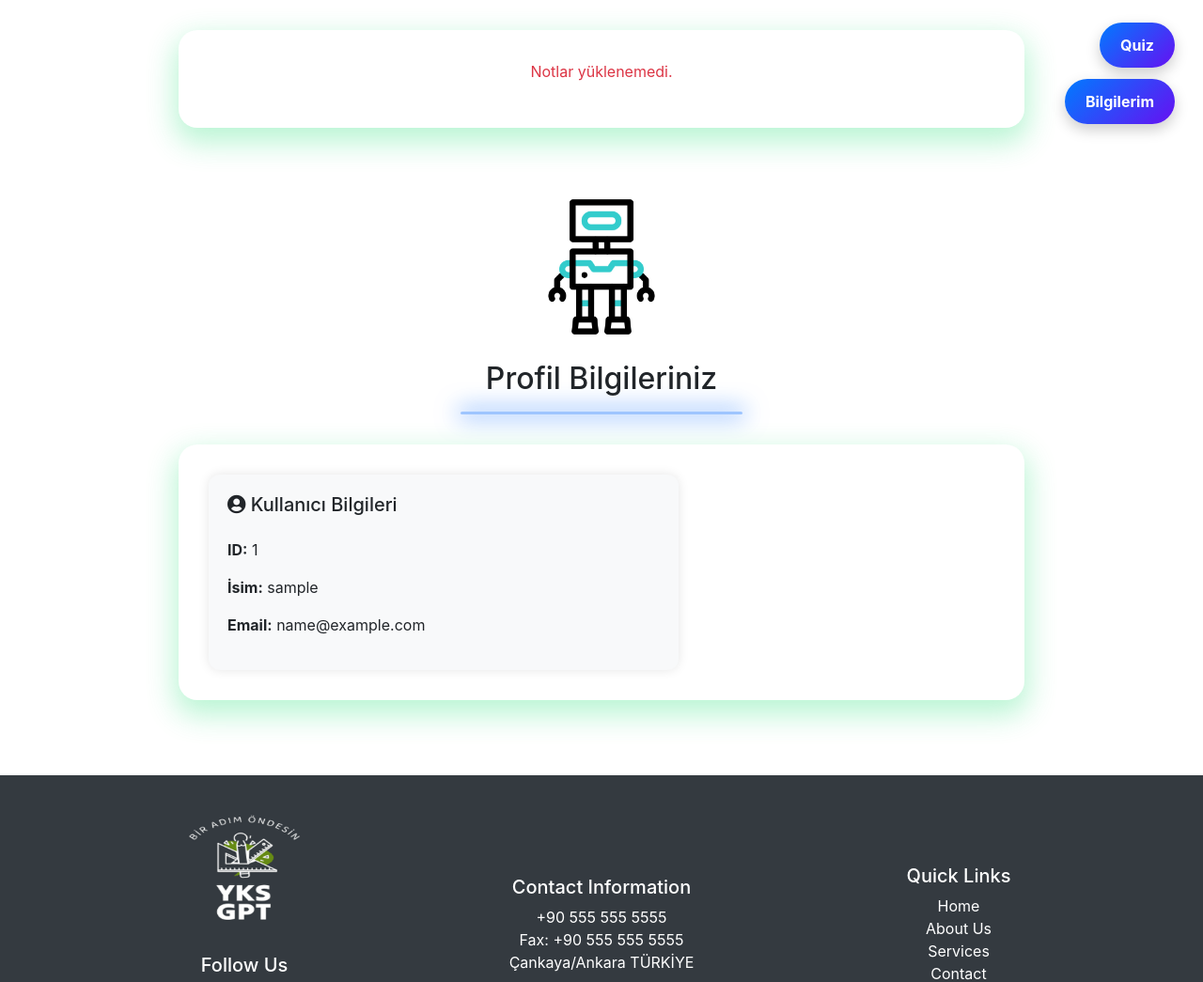
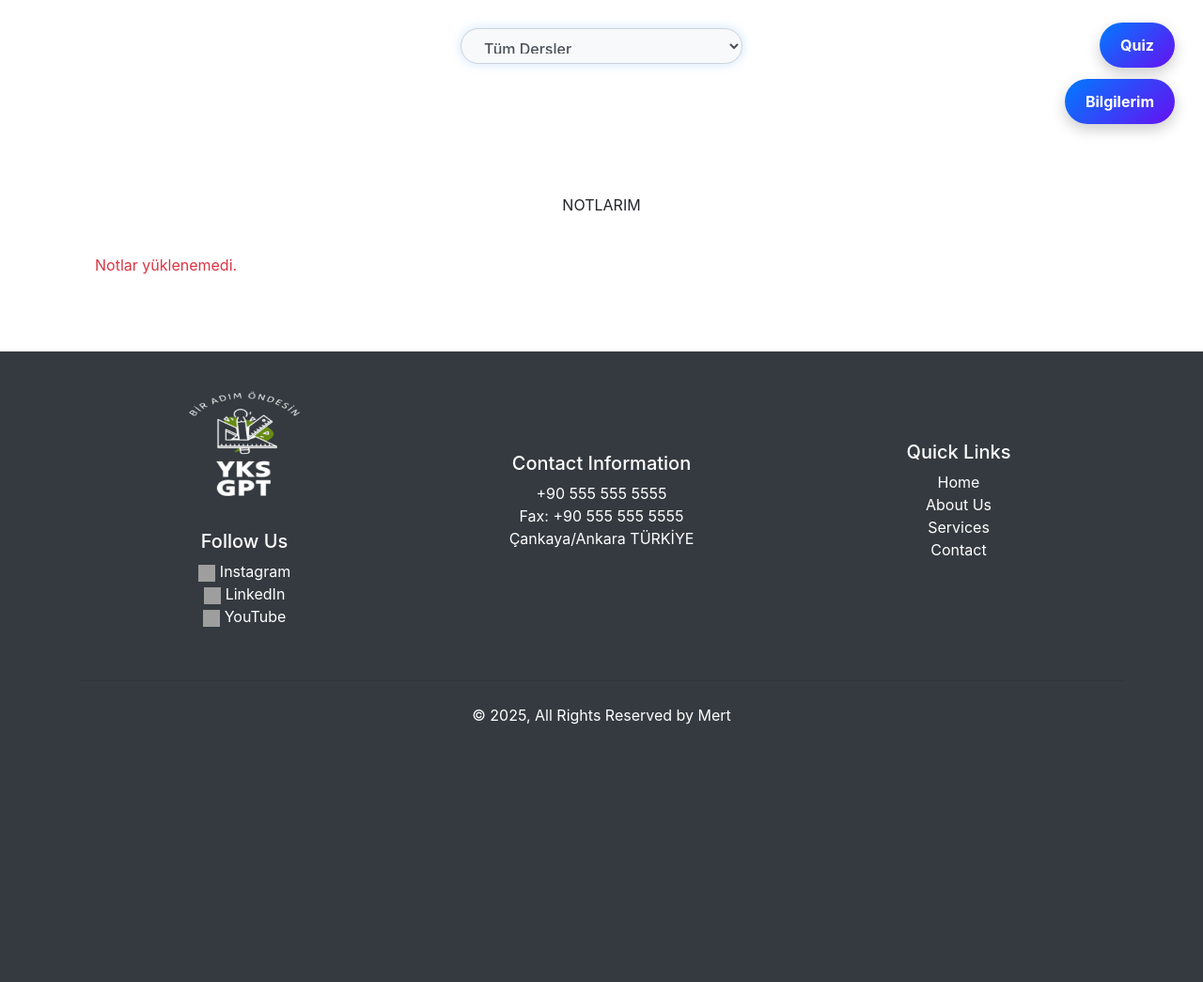
Before and after one commit to mertoguzhan55/btk, a Python web app: template app/templates/user_profile.html in a window 1280 px wide. Shown: the part 96-1141 px from the top of the page at 94% size. After the commit the page ends 867 px from the top, so only its background shows below. Run offline with Jinja, Linux system fonts and the light colour scheme; the template is opened without the code that fills it: most values are stand-ins (such as "Sample title", 1, 10 or a date in 2020); some libraries are stand-ins or nearby versions; grey boxes are pictures that could not be loaded.

Commit message:
all notes UI

```diff
--- a/app/templates/user_profile.html
+++ b/app/templates/user_profile.html
@@ -499,6 +499,89 @@
 
         /* Custom responsive height for message-container */
 
+        .note-card {
+        width: 300px;
+        height: 280px;
+        background: #fff;
+        border-radius: 16px;
+        box-shadow: 0 8px 25px rgba(0, 0, 0, 0.08);
+        transition: all 0.3s ease-in-out;
+        position: relative;
+        overflow: hidden;
+        display: flex;
+        flex-direction: column;
+        justify-content: space-between;
+    }
+
+    .note-card:hover {
+        transform: translateY(-5px);
+        box-shadow: 0 12px 30px rgba(0, 0, 0, 0.12);
+    }
+
+    .note-card h5 {
+        font-weight: bold;
+        margin-bottom: 0.5rem;
+    }
+
+    .note-card .note-preview {
+        flex-grow: 1;
+        font-size: 0.95rem;
+        color: #333;
+        overflow: hidden;
+        text-overflow: ellipsis;
+    }
+
+    .note-card .see-more-link {
+        display: inline-block;
+        font-size: 0.9rem;
+        color: #0d6efd;
+        margin-top: 0.5rem;
+    }
+
+    .note-card button {
+        align-self: flex-start;
+    }
+
+    /* Ders filtresi stil */
+    #subjectFilter {
+        max-width: 300px;
+        margin: 30px auto 10px auto;
+        display: block;
+        border-radius: 30px;
+        padding: 10px 20px;
+        background: #f8f9fa;
+        box-shadow: 0 0 12px rgba(0, 123, 255, 0.2);
+        font-weight: 500;
+        transition: box-shadow 0.3s ease;
+    }
+
+    #subjectFilter:hover {
+        box-shadow: 0 0 18px rgba(0, 123, 255, 0.4);
+    }
+
+    @media (max-width: 768px) {
+        .note-card {
+            width: 90%;
+        }
+
+        #subjectFilter {
+            width: 80%;
+        }
+    }
+
+    .note-grid {
+    display: grid;
+    grid-template-columns: repeat(auto-fill, minmax(280px, 1fr));
+    gap: 1.5rem;
+    justify-content: center;
+    padding: 1rem;
+}
+
+@media (max-width: 768px) {
+    .note-grid {
+        grid-template-columns: 1fr;
+    }
+}
 
     </style>
 
@@ -607,34 +690,32 @@
     </div>
 
 
-    <div class="message-container animate__fadeInBottomLeft message-container-responsive" id="message-container" style="height: auto; padding: 2rem; display: flex; flex-direction: column; align-items: center; gap: 1rem;">
-        <!-- Kullanıcı notları buraya JS ile eklenecek -->
-    </div>
 
 
 
+    <select id="subjectFilter" class="form-control" onchange="renderNotes(this.value)">
+        <option value="all">Tüm Dersler</option>
+        <option value="biyoloji">Biyoloji</option>
+        <option value="kimya">Kimya</option>
+        <option value="fizik">Fizik</option>
+        <option value="cografya">Coğrafya</option>
+        <option value="tarih">Tarih</option>
+        <!-- diğer dersler -->
+    </select>
 
     <div class="container my-5">
         <div class="chat-container">
             <div class="text-center mb-4">
                 <div class="gif-class">
-                    <img src="../static/img/chatbot.gif" alt="Görsel Yüklenemedi" width="200" height="170" class="img-fluid">
+                    <div style="height: 90px; width: 200px;"></div>
                 </div>
-                <h2>Profil Bilgileriniz</h2>
-                <div class="underline-shadow my-3"></div>
+                <div> NOTLARIM</div>
             </div>
 
             <!-- Ders seçme ve mesaj alanlarını kaldırıyoruz ama dış yapılar kalıyor -->
             <div class="form-group text-center" id="subject-selector-wrapper" style="display: none;"></div>
 
-            <div class="message-container animate__fadeInBottomLeft message-container-responsive" id="message-container" style="height: auto; padding: 2rem; display: flex; justify-content: center;">
-                <div style="width: 100%; max-width: 500px; background-color: #f8f9fa; border-radius: 12px; padding: 20px; box-shadow: 0 0 12px rgba(0,0,0,0.1);">
-                    <h5 class="text-left mb-4"><i class="fas fa-user-circle"></i> Kullanıcı Bilgileri</h5>
-                    <p><strong>ID:</strong> {{ user_id }}</p>
-                    <p><strong>İsim:</strong> {{ username }}</p>
-                    <p><strong>Email:</strong> {{ email }}</p>
-                </div>
-            </div>
+            <div id="note-div" class="note-grid"></div>
 
             <!-- Sesli kayıt bölümü de gizlendi -->
             <div class="center-record-wrapper d-none" id="recording-state"></div>
@@ -696,6 +777,28 @@
     </div>
   </div>
 
+  <!-- Note Detay Modalı -->
+<div class="modal fade" id="noteDetailModal" tabindex="-1" role="dialog" aria-labelledby="noteDetailModalLabel" aria-hidden="true">
+    <div class="modal-dialog modal-lg modal-dialog-centered" role="document">
+      <div class="modal-content p-4">
+        <div class="modal-header">
+          <h5 class="modal-title" id="noteDetailModalLabel">Not Detayı</h5>
+          <button type="button" class="close" data-dismiss="modal" aria-label="Kapat">
+            <span aria-hidden="true">&times;</span>
+          </button>
+        </div>
+        <div class="modal-body">
+          <h5 id="modal-note-title" class="text-primary"></h5>
+          <small class="text-muted d-block mb-2">Ders: <span id="modal-note-subject"></span></small>
+          <p id="modal-note-content" style="white-space: pre-wrap;"></p>
+        </div>
+        <div class="modal-footer">
+          <button class="btn btn-secondary" data-dismiss="modal">Kapat</button>
+        </div>
+      </div>
+    </div>
+  </div>
+
 
     <footer class="bg-dark text-white py-4">
         <div class="container">
@@ -741,7 +844,9 @@
     <script type='text/javascript' src='../static/js/index.js'></script>
 
     <script>
-        document.addEventListener("DOMContentLoaded", fetchUserNotes);
+        document.addEventListener("DOMContentLoaded", () => {
+    renderNotes("all");
+});
         let isRecording = false;
     let stream = null;
     let mediaRecorder = null;
@@ -942,32 +1047,41 @@
 }
 
 
-
-
-async function fetchUserNotes() {
-    const container = document.getElementById("message-container");
+async function renderNotes(subject) {
+    const container = document.getElementById("note-div");
     container.innerHTML = "";
 
+    let url = "/get_user_notes";
+    if (subject) {
+        url += `/${subject}`;
+    }
+
     try {
-        const res = await fetch(`/get_user_notes`);
+        const res = await fetch(url);
         const data = await res.json();
+        const filteredNotes = data.notes || [];
 
-        if (data.notes.length === 0) {
-            container.innerHTML = "<p class='text-muted'>Henüz notunuz yok.</p>";
+        if (filteredNotes.length === 0) {
+            container.innerHTML = "<p class='text-muted text-center w-100'>Bu derse ait not bulunamadı.</p>";
             return;
         }
 
-        data.notes.forEach(note => {
+        filteredNotes.forEach(note => {
             const card = document.createElement("div");
-            card.className = "card w-100 p-3 shadow-sm";
-            card.style.maxWidth = "600px";
+            card.className = "note-card card shadow-sm p-3";
+            card.style.cursor = "pointer";
+            card.onclick = () => showNoteModal(note);
+
+            const fullNote = note.note;
+            const isLong = fullNote.length > 300;
+            const preview = isLong ? fullNote.slice(0, 250) + "..." : fullNote;
 
             card.innerHTML = `
-                <h5 class="text-primary">${note.label} <small class="text-muted">(${note.subject})</small></h5>
-                <p>${note.note}</p>
-                <button class="btn btn-sm btn-danger mt-2" onclick="deleteNote('${note.subject}', ${note.id})">
-                    Sil
-                </button>
+                <h5 class="text-primary">${note.label}</h5>
+                <small class="text-muted mb-2 d-block">Ders: ${note.subject}</small>
+                <p class="note-preview">${preview}</p>
+                ${isLong ? `<a href="#" class="text-info see-more-link" onclick="toggleNote(this, \`${fullNote.replace(/`/g, "\\`")}\`); return false;">Devamını gör</a>` : ""}
+                <button class="btn btn-sm btn-danger mt-2" onclick="deleteNote('${note.subject}', ${note.id})">Sil</button>
             `;
 
             container.appendChild(card);
@@ -979,6 +1093,48 @@
     }
 }
 
+// async function fetchUserNotes() {
+//     const container = document.getElementById("message-container");
+//     container.innerHTML = "";
+
+//     try {
+//         const res = await fetch(`/get_user_notes`);
+//         const data = await res.json();
+
+//         if (data.notes.length === 0) {
+//             container.innerHTML = "<p class='text-muted'>Henüz notunuz yok.</p>";
+//             return;
+//         }
+
+//         data.notes.forEach(note => {
+//             const card = document.createElement("div");
+//             card.className = "card w-100 p-3 shadow-sm";
+//             card.style.maxWidth = "600px";
+
+//             card.innerHTML = `
+//                 <h5 class="text-primary">${note.label} <small class="text-muted">(${note.subject})</small></h5>
+//                 <p>${note.note}</p>
+//                 <button class="btn btn-sm btn-danger mt-2" onclick="deleteNote('${note.subject}', ${note.id})">
+//                     Sil
+//                 </button>
+//             `;
+
+//             container.appendChild(card);
+//         });
+
+//     } catch (error) {
+//         console.error("Notlar yüklenemedi:", error);
+//         container.innerHTML = "<p class='text-danger'>Notlar yüklenemedi.</p>";
+//     }
+// }
+
+
+function showNoteModal(note) {
+    document.getElementById("modal-note-title").textContent = note.label;
+    document.getElementById("modal-note-subject").textContent = note.subject;
+    document.getElementById("modal-note-content").textContent = note.note;
+    $('#noteDetailModal').modal('show');
+}
 
     </script>
 
```
Also changed, not shown: app/fastapi.py (+25 -10 lines), 1 other file.
